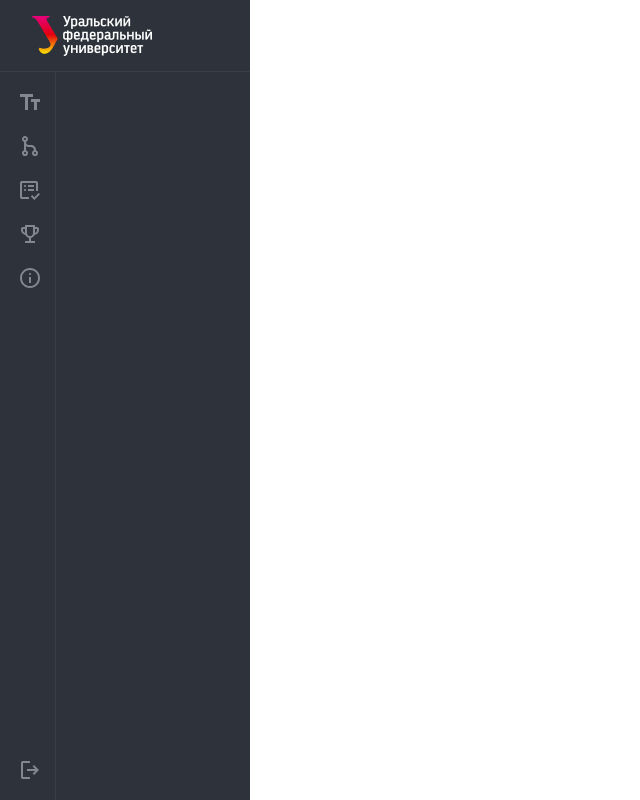
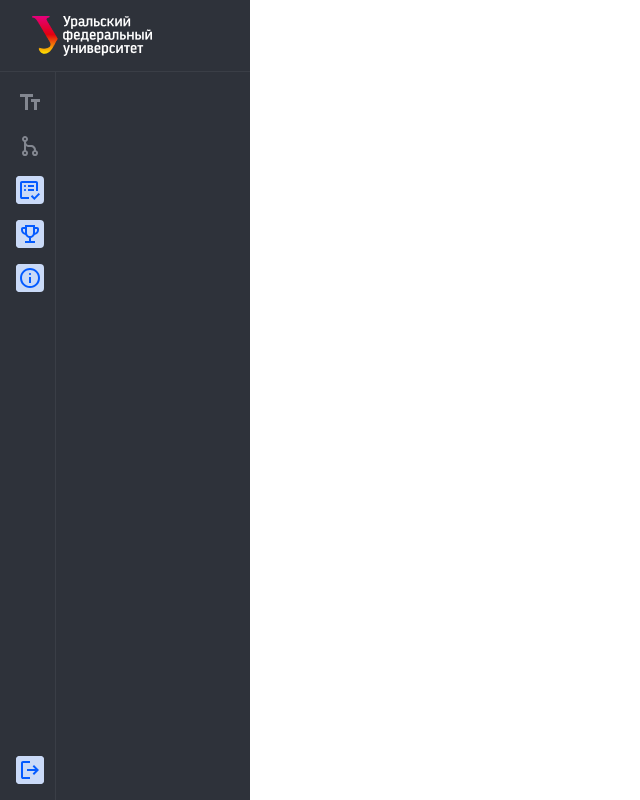
Before and after one commit to c00b3r/knowledge-graph-system, a React (Vite) app: page / in a window 1280 px wide. Shown: the whole page, without its empty margins (0-640 px from the left). Built offline with nearby package versions, Linux system fonts and the light colour scheme.

Commit message:
chore: change styles

```diff
--- a/src/components/NavigationMenu/NavigationMenu.tsx
+++ b/src/components/NavigationMenu/NavigationMenu.tsx
@@ -42,18 +42,16 @@ function NavigationMenu() {
           to='/editor'
         />
         <NavigationItem title='Граф' icon={<GraphIcon />} to='/graph' />
-        <div className='navigation-menu-nav-item'>
-          <ListIcon />
-        </div>
-        <div className='navigation-menu-nav-item'>
-          <AchievementsIcon />
-        </div>
-        <div className='navigation-menu-nav-item'>
-          <HintIcon />
-        </div>
+        <NavigationItem title='Список' icon={<ListIcon />} to='/' />
+        <NavigationItem title='Достижения' icon={<AchievementsIcon />} to='/' />
+        <NavigationItem title='Справка' icon={<HintIcon />} to='/' />
       </nav>
       <div className='navigation-menu-nav-item'>
-        <LogoutIcon />
+        <NavigationItem
+          title='Выйти в TeamProject'
+          icon={<LogoutIcon />}
+          to='/'
+        />
       </div>
     </div>
   );
--- a/src/pages/TextEditor/TextEditor.tsx
+++ b/src/pages/TextEditor/TextEditor.tsx
@@ -14,6 +14,7 @@ const theme = {
   heading: {
     h1: 'editor-heading-h1',
   },
+  paragraph: 'editor-paragraph',
 };
 
 const initialConfig = {
--- a/src/pages/TextEditor/style.css
+++ b/src/pages/TextEditor/style.css
@@ -69,16 +69,31 @@
   height: 100vh;
   margin: 0 auto;
   outline: none;
-  border: 1px solid #e0e0e0;
   border-radius: 8px;
   background: white;
+  color: #000000d9;
+}
+
+.text-editor-content-editable::selection {
+  background: #cadaf7;
+  color: #000000d9;
 }
 
 .editor-heading-h1 {
-  font-size: 24px;
+  font-family: 'Roboto', sans-serif;
+  font-weight: 700;
+  font-size: 28px;
+  line-height: 36px;
+  letter-spacing: 0px;
+  vertical-align: middle;
+  margin-bottom: 16px;
+}
+
+.editor-paragraph {
+  font-family: 'Roboto', sans-serif;
   font-weight: 400;
-  line-height: 1.2;
-  letter-spacing: 0.5px;
-  color: #000;
-  margin-bottom: 10px;
+  font-size: 14px;
+  line-height: 20px;
+  letter-spacing: 0;
+  vertical-align: middle;
 }
```
